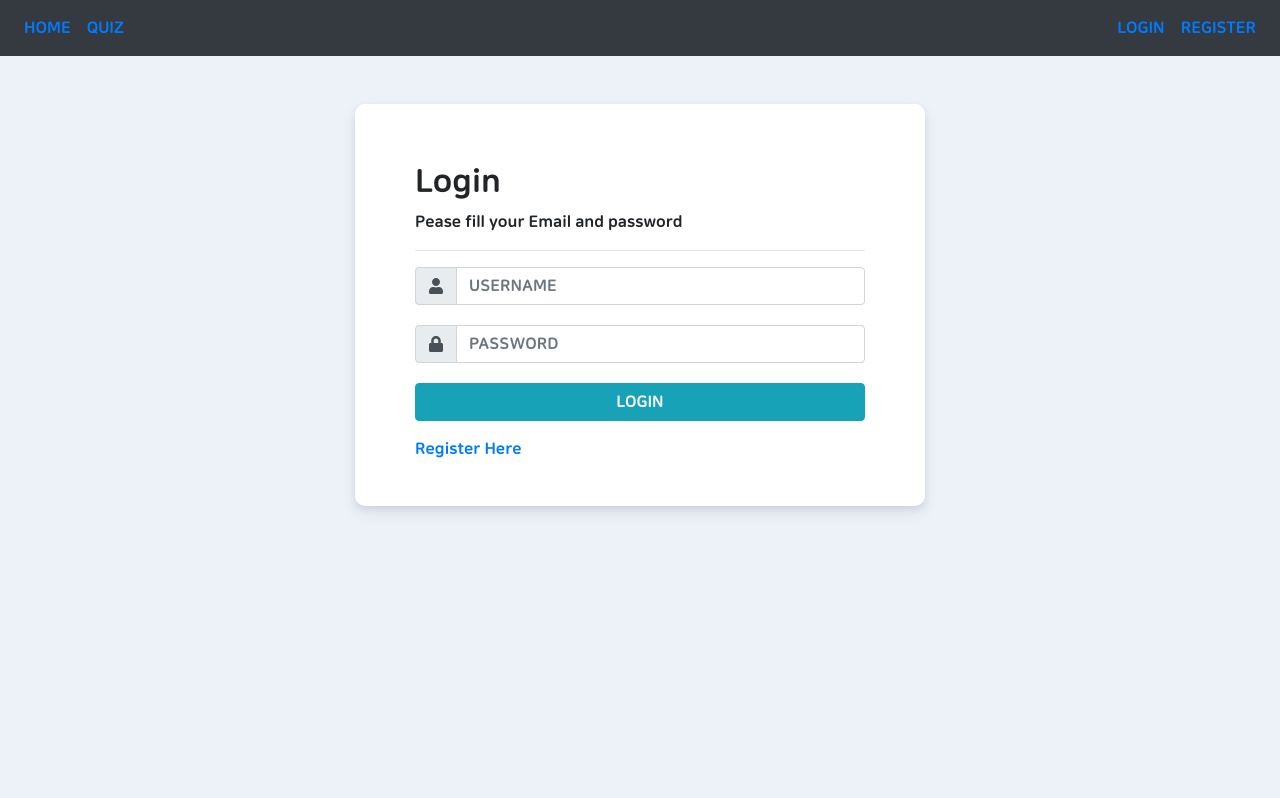
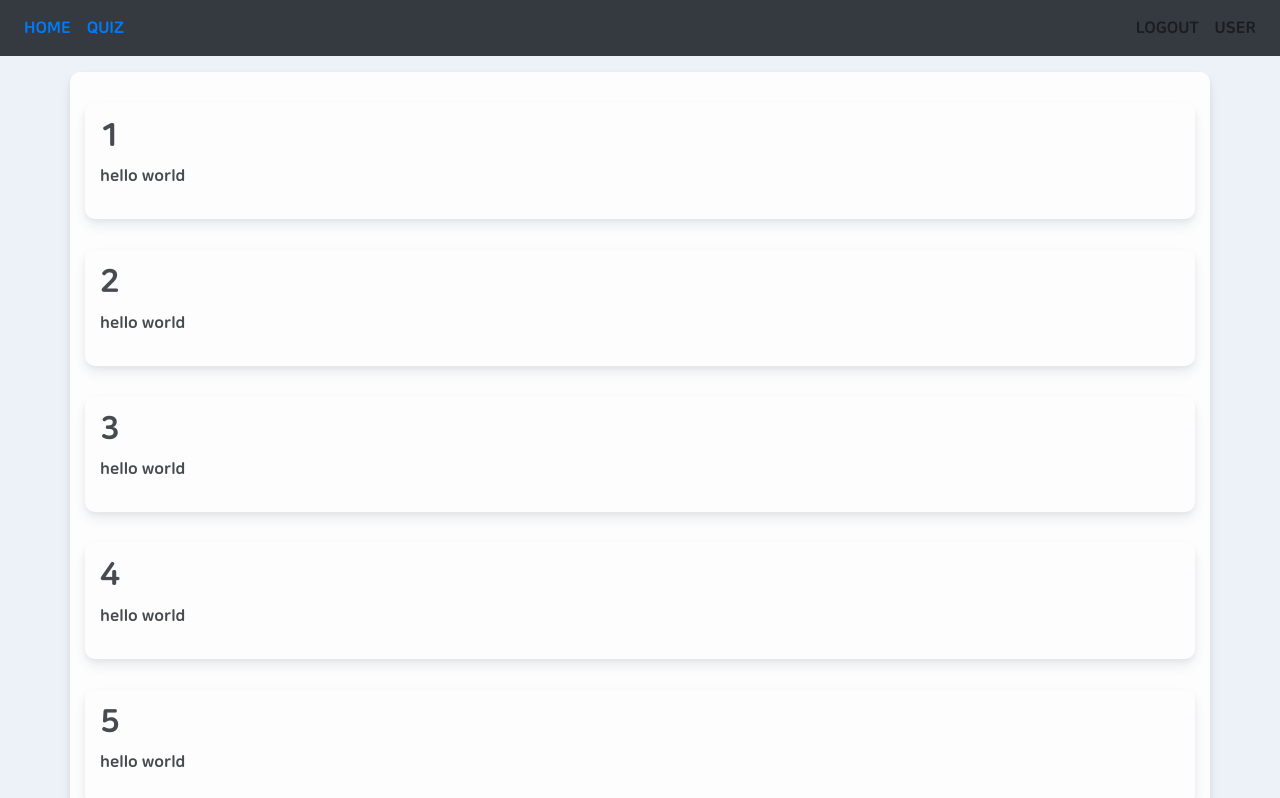
Before and after one commit to CSID-DGU/2020-1-OSSP-OSI-7, a React (Create React App) app in the folder frontend/: page /quiz in a window 1280 px wide. Before the commit this address led to /login. Shown: the top 798 px of the page. Built offline with nearby package versions, Linux system fonts and the light colour scheme.

Commit message:
quizlist

```diff
--- a/frontend/src/components/App.js
+++ b/frontend/src/components/App.js
@@ -15,7 +15,7 @@ import {currentUser} from './atoms';
 
 const App = () => {
   const [user, setUser] = useRecoilState(currentUser);
-  const authenticated = user != null;
+  const authenticated = user === null;
 
   // const logIn = ({username, password}) =>setUser("user");
   const logIn = ({username, password}) => (setUser(login({username,password}).user));
--- a/frontend/src/components/quiz/QuizSetItem.js
+++ b/frontend/src/components/quiz/QuizSetItem.js
@@ -1,11 +1,12 @@
 import React from "react";
+import {Container} from 'react-bootstrap';
 
 const QuizSetItem = ({id, title}) => {
     return (
-    <div>
+    <Container className="quiz__container">
         <h2>{id}</h2>
         <p>{title}</p>
-    </div>
+    </Container>
     )
 }
 
--- a/frontend/src/components/quiz/QuizTemplate.js
+++ b/frontend/src/components/quiz/QuizTemplate.js
@@ -116,7 +116,6 @@ const QuizTemplate = () => {
         const choices = quizzes.filter((quiz)=>quiz.id === quizId)[0].content.choices;
 
         const isExist = choices.filter((c)=> c.id !== choiceId && value !== "" &&c.choice === value);
-        console.log(isExist.length);
         if (isExist.length){
             alert("already exist choice please change");
             e.target.setCustomValidity("already exist");
```
Also changed, not shown: frontend/src/components/mypage/Mypage.js (added, +11 -0 lines).
